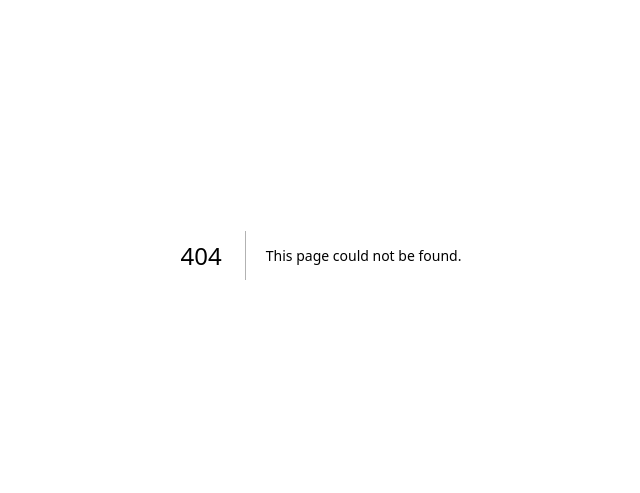
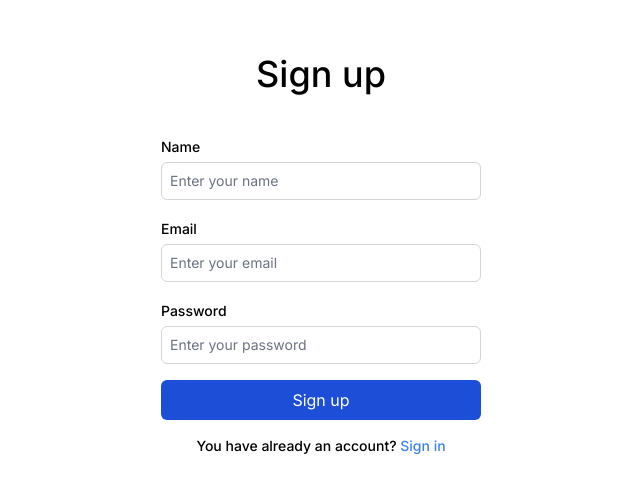
Before and after one commit to mehrabmp/nextjs-testing, a Next.js app: page /signup in a window 1280 px wide. Before the commit this address had no page. Shown: the part 145-638 px from the top of the page, without its empty margins (319-959 px from the left). Built offline with nearby package versions, Linux system fonts and the light colour scheme.

Commit message:
feat: create sign up page

```diff
--- /dev/null
+++ b/src/pages/signup.tsx
@@ -0,0 +1,108 @@
+import Head from 'next/head';
+import Link from 'next/link';
+import { useRouter } from 'next/router';
+import z from 'zod';
+import type { SubmitHandler } from 'react-hook-form';
+import { useForm } from 'react-hook-form';
+import { zodResolver } from '@hookform/resolvers/zod';
+import { Button, Input } from '@/components/ui';
+import { signIn } from 'next-auth/react';
+
+export const signupSchema = z.object({
+  name: z.string().nonempty('Please enter your name'),
+  email: z
+    .string()
+    .nonempty('Please enter email address')
+    .email('Please enter valid email address'),
+  password: z
+    .string()
+    .nonempty('Please enter password')
+    .min(6, `Password must be at least 6 characters long`)
+    .max(50, `Password can't be more than 50 characters long`),
+});
+
+type SignupSchemaType = z.infer<typeof signupSchema>;
+
+export default function Signup() {
+  const router = useRouter();
+  const {
+    register,
+    handleSubmit,
+    formState: { errors },
+  } = useForm<SignupSchemaType>({
+    resolver: zodResolver(signupSchema),
+  });
+
+  const onSubmit: SubmitHandler<SignupSchemaType> = async values => {
+    const status = await signIn('sign-up', {
+      callbackUrl: '/dashboard',
+      redirect: false,
+      name: values.name,
+      email: values.email,
+      password: values.password,
+    });
+
+    if (status?.ok) router.push('/dashboard');
+  };
+
+  return (
+    <>
+      <Head>
+        <title>Create Next App</title>
+        <meta name="description" content="Generated by create next app" />
+        <meta name="viewport" content="width=device-width, initial-scale=1" />
+        <link rel="icon" href="/favicon.ico" />
+      </Head>
+      <div className="flex min-h-screen flex-col items-center justify-center p-5">
+        <div className="mb-10 flex flex-col items-center justify-center space-y-1">
+          <h1 className="text-4xl font-medium">Sign up</h1>
+        </div>
+        <form
+          className="w-full max-w-xs space-y-4"
+          onSubmit={handleSubmit(onSubmit)}
+        >
+          <div className="space-y-1">
+            <label htmlFor="name" className="text-sm font-medium">
+              Name
+            </label>
+            <Input
+              id="name"
+              placeholder="Enter your name"
+              error={errors.name && errors.name.message}
+              {...register('name')}
+            />
+          </div>
+          <div className="space-y-1">
+            <label htmlFor="email" className="text-sm font-medium">
+              Email
+            </label>
+            <Input
+              id="email"
+              placeholder="Enter your email"
+              error={errors.email && errors.email.message}
+              {...register('email')}
+            />
+          </div>
+          <div className="space-y-1">
+            <label htmlFor="password" className="text-sm font-medium">
+              Password
+            </label>
+            <Input
+              id="password"
+              placeholder="Enter your password"
+              error={errors.password && errors.password.message}
+              {...register('password')}
+            />
+          </div>
+          <Button type="submit">Sign up</Button>
+          <h3 className="text-center text-sm font-medium">
+            You have already an account?{' '}
+            <Link href={'/signin'} className="text-blue-500">
+              Sign in
+            </Link>
+          </h3>
+        </form>
+      </div>
+    </>
+  );
+}
```
